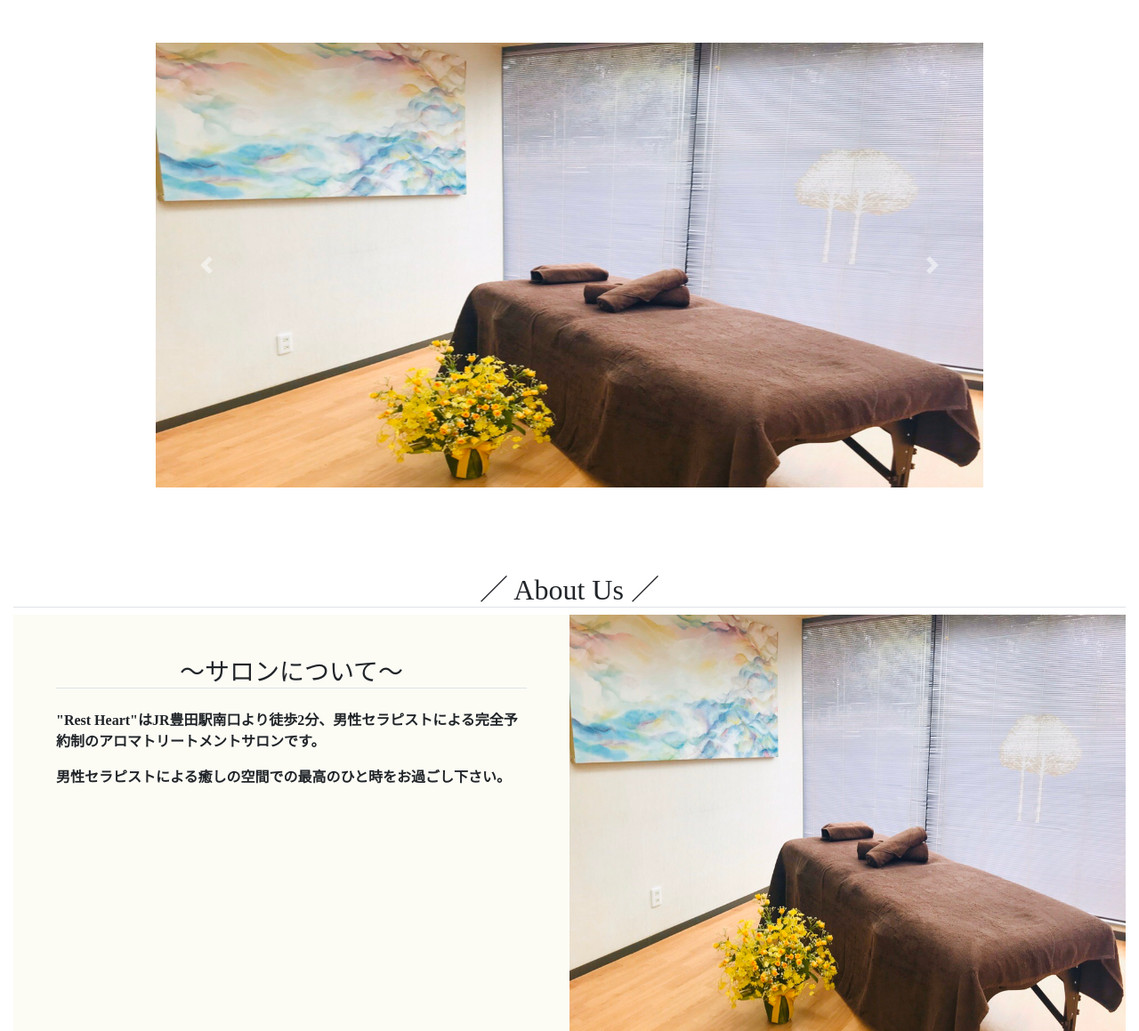
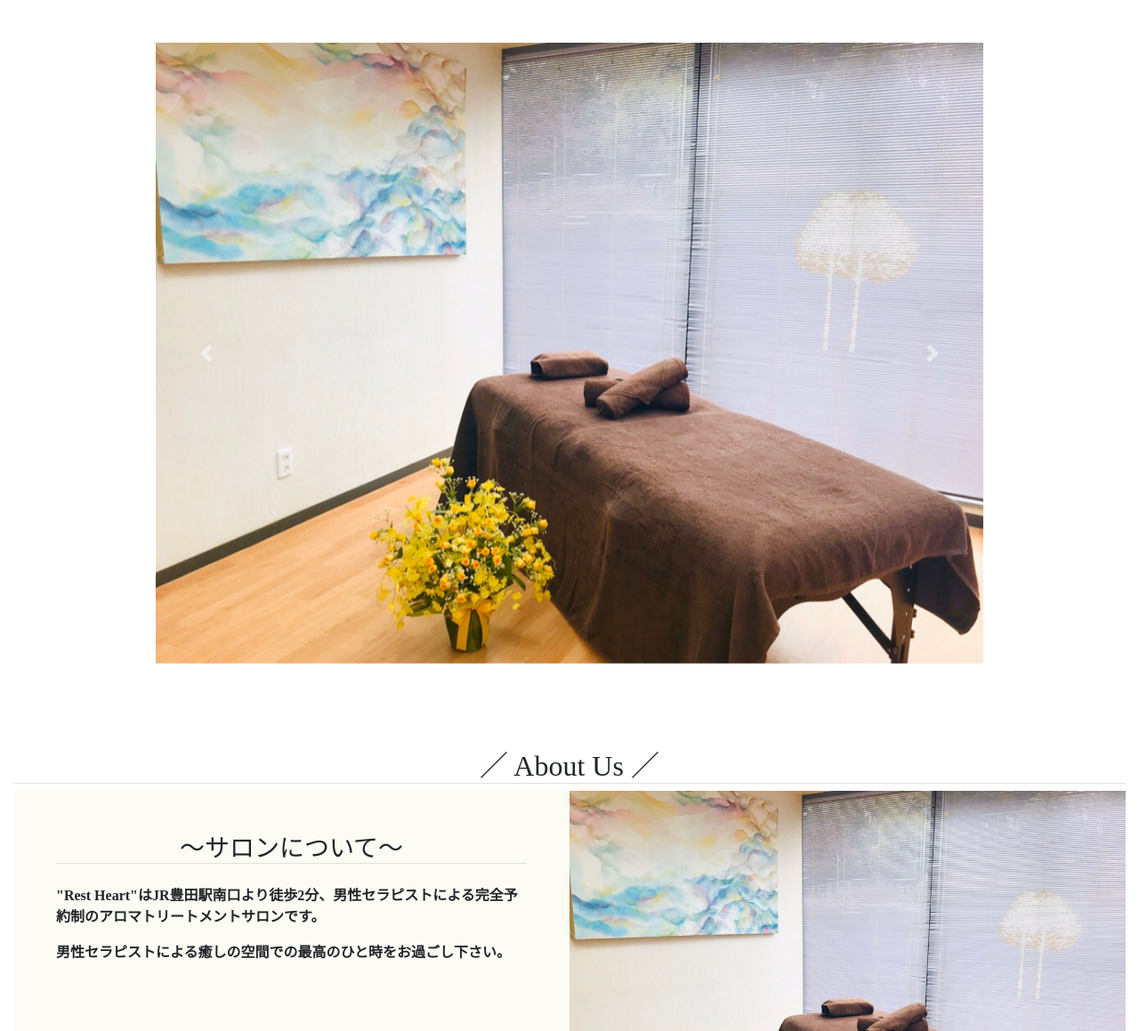
Before and after one commit to yj2222/salonApp, a PHP site: page / in a window 1280 px wide. Shown: the part 140-1299 px from the top of the page at 89% size. Run offline with PHP 8.4, Linux system fonts and the light colour scheme; some libraries are stand-ins or nearby versions; some web fonts are replaced.

Commit message:
update main.html

```diff
--- a/css/style.css
+++ b/css/style.css
@@ -26,6 +26,10 @@
 .headerRight__mail{
   letter-spacing: -1px;
   color: rgb(87, 226, 87);
+}
+
+.sliderSize{
+  /* height: 500px; */
 }
 
 .contentText{
--- a/main.html
+++ b/main.html
@@ -26,7 +26,7 @@
   <body>
 
     <header class="px-5 py-3 border-bottom">
-      <div class="d-flex justify-content-between">
+      <div class="d-sm-flex justify-content-between">
         <div class="headerTitle">
           <h1 class="border-bottom m-0 px-5" style="font-size: 50px;">Restore Heart</h1>
           <p>～ Men's Aromatreatment ～</p>
@@ -42,19 +42,19 @@
 
     <main class="py-5">
       <!-- スライド -->
-      <div id="carouselExampleFade" class="carousel slide carousel-fade col-md-9 m-auto" data-ride="carousel"　data-wrap="true" style="height: 500px;">
+      <div id="carouselExampleFade" class="carousel slide carousel-fade col-md-9 m-auto sliderSize" data-ride="carousel"　data-wrap="true" >
         <div class="carousel-inner">
           <div class="carousel-item active" data-interval="10000">
-            <img class="d-block w-100" src="image/S__108978195.jpg" alt="第1スライド" style="height: 500px;">
+            <img class="d-block w-100" src="image/S__108978195.jpg" alt="第1スライド" >
           </div>
           <div class="carousel-item" data-interval="10000">
-            <img class="d-block w-100" src="image/S__108978197.jpg" alt="第2スライド" style="height: 500px;">
+            <img class="d-block w-100" src="image/S__108978197.jpg" alt="第2スライド" >
           </div>
           <div class="carousel-item" data-interval="10000">
-            <img class="d-block w-100" src="image/S__108978198.jpg" alt="第3スライド" style="height: 500px;">
+            <img class="d-block w-100" src="image/S__108978198.jpg" alt="第3スライド" >
           </div>
           <div class="carousel-item" data-interval="10000">
-            <img class="d-block w-100" src="image/S__108978200.jpg" alt="第4スライド" style="height: 500px;">
+            <img class="d-block w-100" src="image/S__108978200.jpg" alt="第4スライド" >
           </div>
         </div>
         <a class="carousel-control-prev" href="#carouselExampleFade" role="button" data-slide="prev">
```
